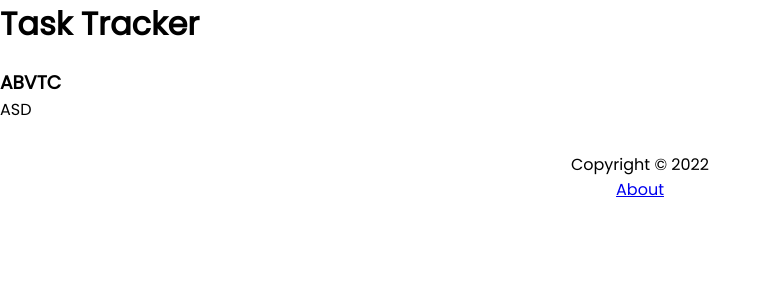
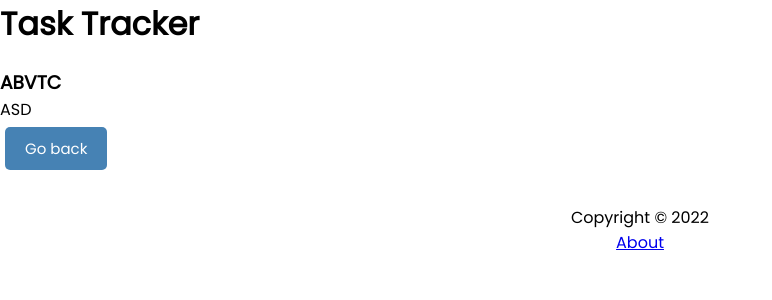
Before and after one commit to peter88tom/react_crash_course, a React (Create React App) app: page /task/1 in a window 1280 px wide. Shown: the top 300 px of the page, without its empty margins (0-772 px from the left). Built offline with nearby package versions, Linux system fonts and the light colour scheme; data requests are answered from the project's data file.

Commit message:
Add use navigate to return to home page after viewing the task

```diff
--- a/src/components/TaskDetails.js
+++ b/src/components/TaskDetails.js
@@ -1,6 +1,6 @@
 import { useState, useEffect } from 'react'
 import { useParams, Navigate, useNavigate} from 'react-router-dom'
-
+import Button from './Button'
 
 function TaskDetails() {
 	const [loading, setLoading] = useState(true)
@@ -42,6 +42,9 @@ function TaskDetails() {
 		<div>
 			<h3>{task.text}</h3>
 			<p>{task.day}</p>
+			<Button onClick={ () => {
+				navigate('/')
+			}} text='Go back' />
 		</div>
 	)
 }
```
